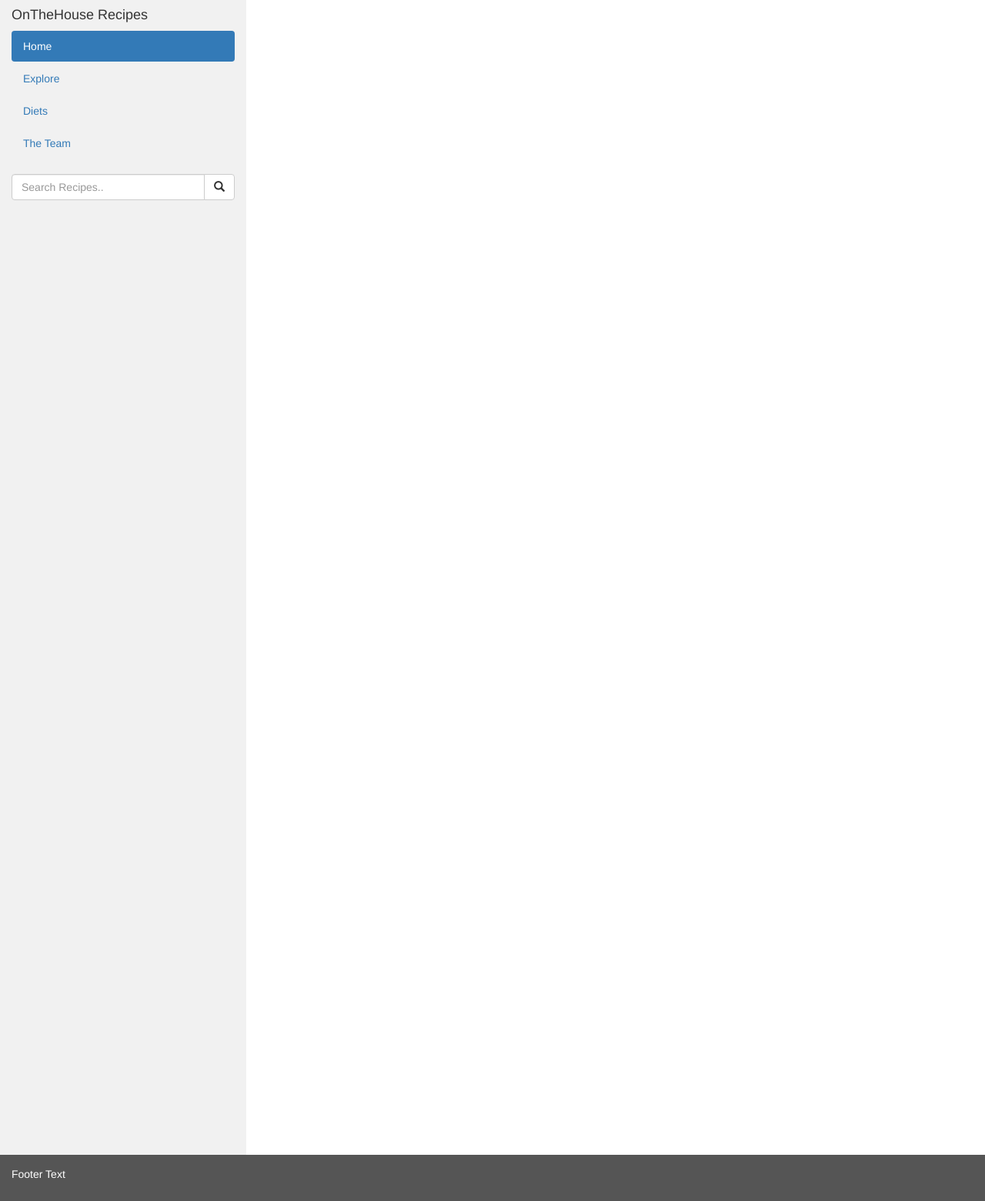
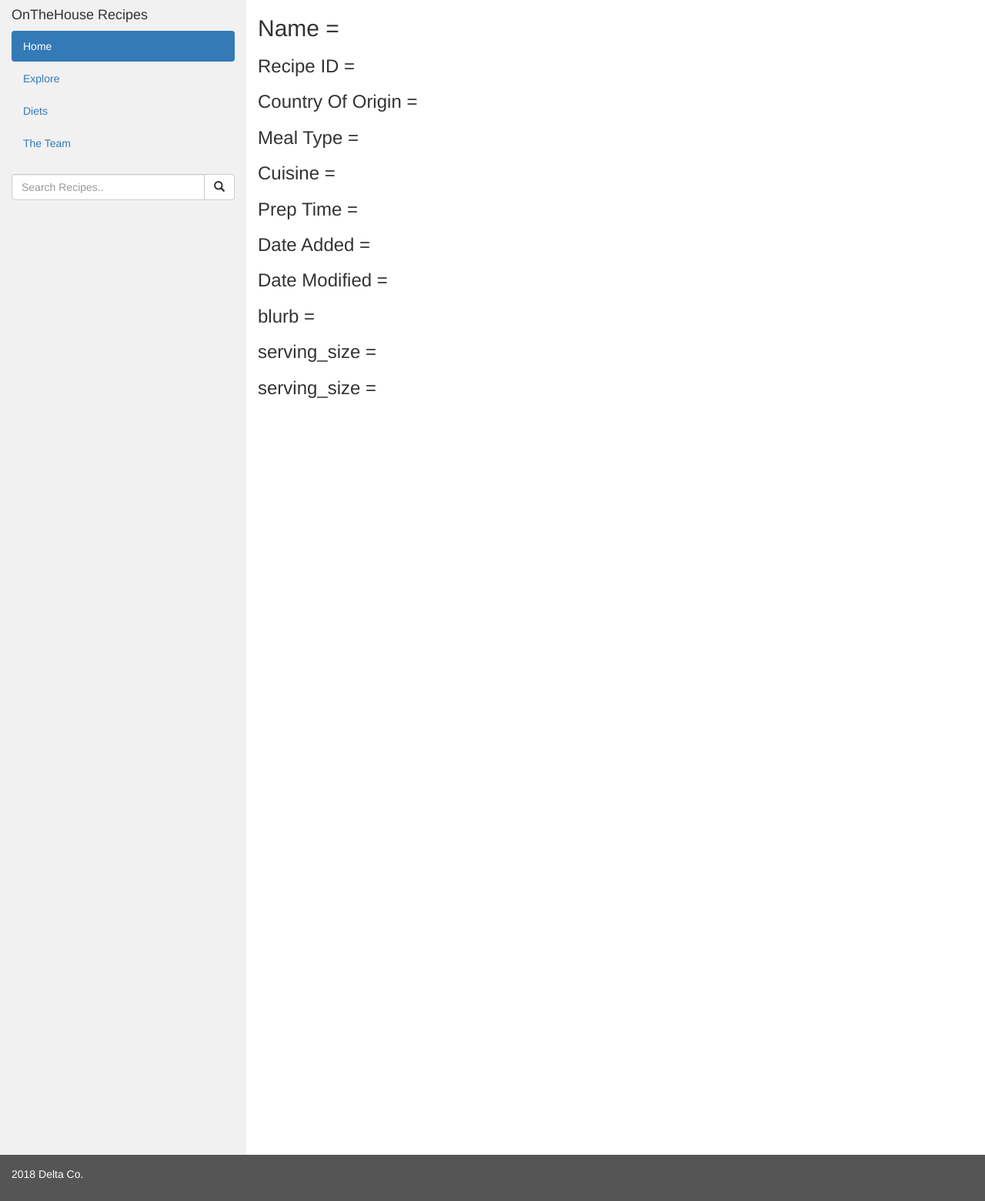
Before and after one commit to mamonticello/OnTheHouse, a Python web app: template frontends/onthehouse_flask/templates/recipe.html in a window 1280 px wide. Shown: the whole page at 77% size. Run offline with Jinja, Linux system fonts and the light colour scheme; the template is opened without the code that fills it, so the values that code supplies are empty; some libraries are stand-ins or nearby versions.

Commit message:
Working on recipe_endpoint and recipe template

```diff
--- a/frontends/onthehouse_flask/templates/recipe.html
+++ b/frontends/onthehouse_flask/templates/recipe.html
@@ -1,7 +1,7 @@
 <!DOCTYPE html>
 <html lang="en">
 <head>
-  <title>{{ recipe.Name}} | OnTheHouse</title>
+  <title>{{ recipe.name }} | OnTheHouse</title>
   <meta charset="utf-8">
   <meta name="viewport" content="width=device-width, initial-scale=1">
   <link rel="stylesheet" href="https://maxcdn.bootstrapcdn.com/bootstrap/3.3.7/css/bootstrap.min.css">
@@ -56,13 +56,27 @@
       </div>
     </div>
 	<div class="col-sm-9">
-	<h4>{{ recipe.RecipeID }}</h4>
+        <div class="row content">
+            <div class="col-sm-12">
+                <h2 class="recipe-name">Name = {{ recipe.name }}</h2>
+                <h3 class="recipe-id">Recipe ID = {{ recipe.id}} </h3>
+                <h3 class="recipe-country">Country Of Origin = {{ recipe.country}} </h3>
+                <h3 class="recipe-meal-type">Meal Type = {{ recipe.meal_type}} </h3>
+                <h3 class="recipe-cuisine">Cuisine = {{ recipe.cuisine}} </h3>
+                <h3 class="recipe-prep-time">Prep Time = {{ recipe.prep_time}} </h3>
+                <h3 class="recipe-date-added">Date Added = {{ recipe.date_added}} </h3>
+                <h3 class="recipe-date-mod">Date Modified = {{ recipe.date_mod}} </h3>
+                <h3 class="recipe-blurb">blurb = {{ recipe.blurb}} </h3>
+                <h3 class="recipe-servings">serving_size = {{ recipe.serving_size}} </h3>
+                <h3 class="recipe-instructions">serving_size = {{ recipe.instructions}} </h3>
+            </div>
+        </div>
 	</div>
  </div>
 </div>
 
 <footer class="container-fluid">
-  <p>Footer Text</p>
+  <p>2018 Delta Co.</p>
 </footer>
 
 </body>
```
